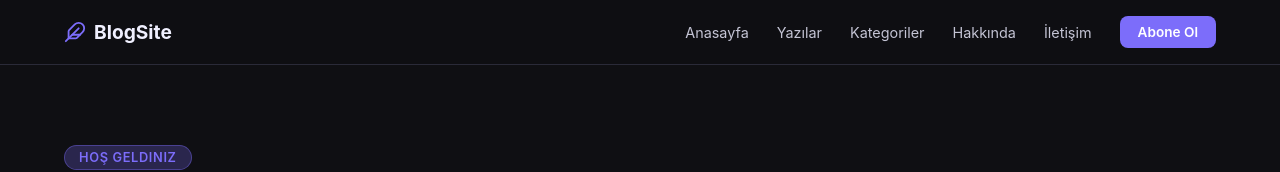
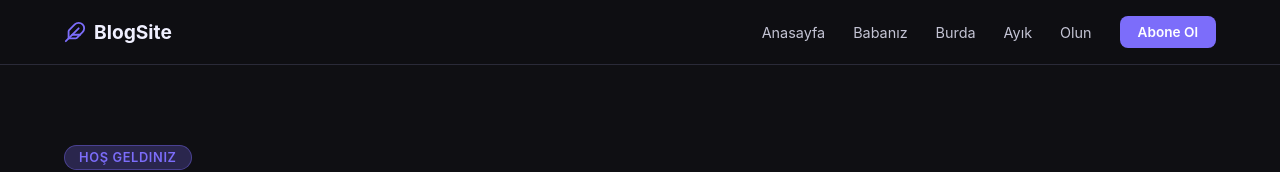
Before and after one commit to deletedark2/blog-site, a React (Vite) app: page / in a window 1280 px wide. Shown: the top 172 px of the page. Built offline with nearby package versions, Linux system fonts and the light colour scheme; no server answers; the database is empty.

Commit message:
navbar linkleri guncellendi

```diff
--- a/src/components/Navbar.jsx
+++ b/src/components/Navbar.jsx
@@ -4,7 +4,7 @@ import { Menu, X, Feather } from 'lucide-react';
 export default function Navbar() {
   const [open, setOpen] = useState(false);
 
-  const links = ['Anasayfa', 'Yazılar', 'Kategoriler', 'Hakkında', 'İletişim'];
+  const links = ['Anasayfa', 'Babanız', 'Burda', 'Ayık', 'Olun'];
 
   return (
     <header className="navbar">
```
